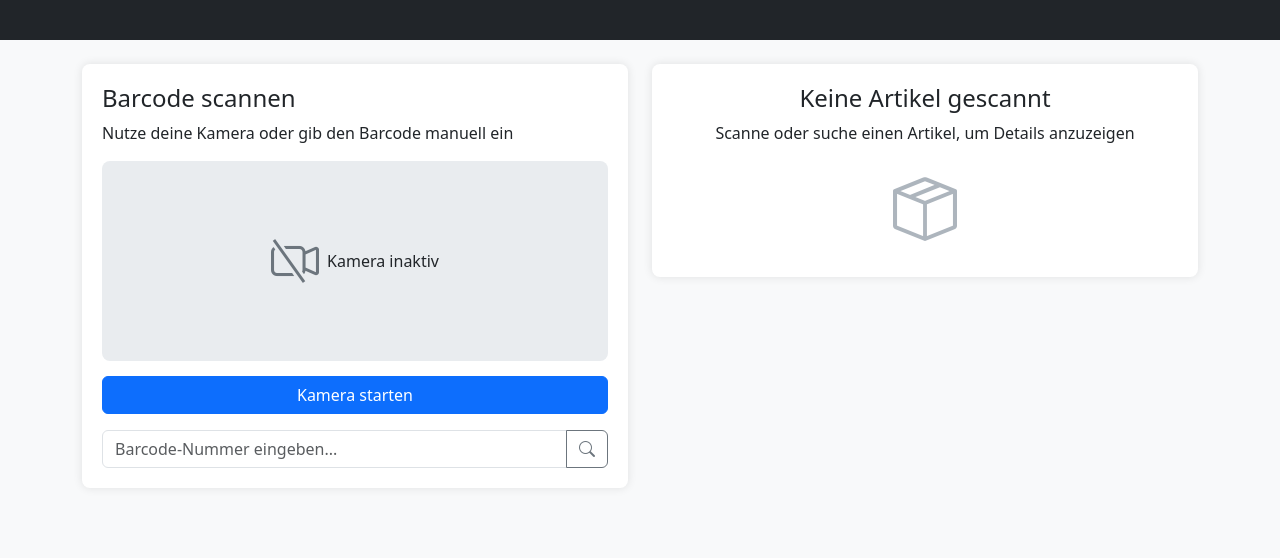
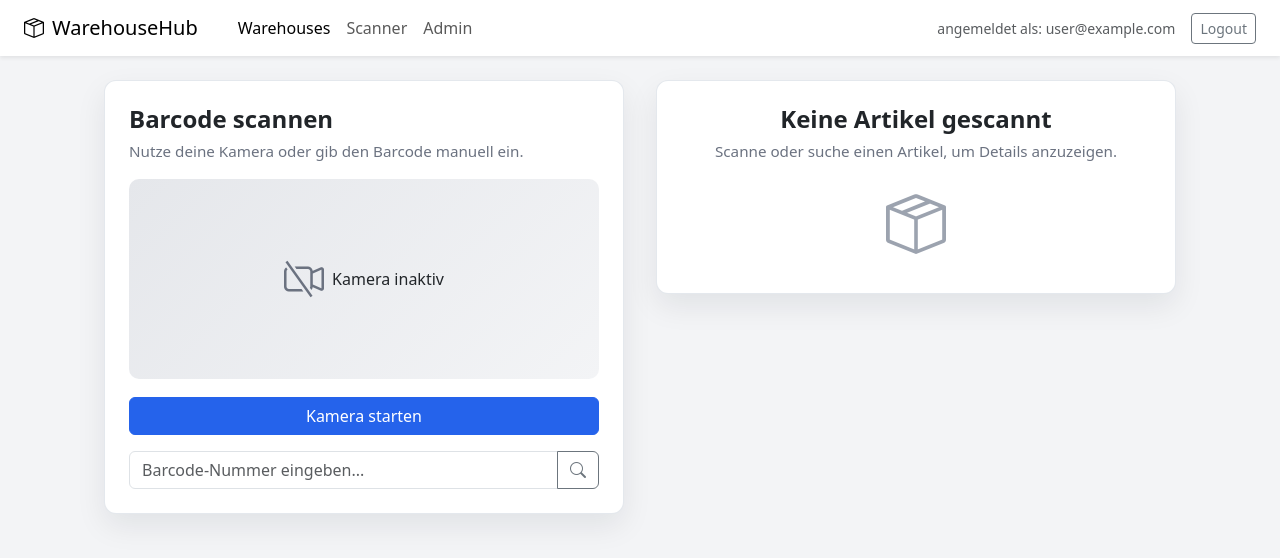
Before and after one commit to Mathiasm64/Nexus, a website: page Frontend/Scanner.html in a window 1280 px wide. Drawn offline with nearby package versions, Linux system fonts and the light colour scheme.

Commit message:
Scanner navbar hinzugefügt

```diff
--- a/Frontend/Scanner.html
+++ b/Frontend/Scanner.html
@@ -5,70 +5,164 @@
   <meta name="viewport" content="width=device-width, initial-scale=1">
   <title>WarehouseHub Scanner</title>
   <link href="https://cdn.jsdelivr.net/npm/bootstrap@5.3.2/dist/css/bootstrap.min.css" rel="stylesheet">
+  <link href="https://cdn.jsdelivr.net/npm/bootstrap-icons@1.10.5/font/bootstrap-icons.css" rel="stylesheet">
   <style>
     body {
-      background-color: #f8f9fa;
+      background-color: #f3f4f6;
+      overflow: hidden; /* Scrollbar aus */
+      font-family: system-ui, -apple-system, BlinkMacSystemFont, "Segoe UI", sans-serif;
     }
+
     .scanner-panel, .details-panel {
-      background-color: white;
-      border-radius: 8px;
-      padding: 20px;
-      box-shadow: 0 0 10px rgba(0,0,0,0.1);
+      background-color: #ffffff;
+      border-radius: 12px;
+      padding: 24px;
+      box-shadow: 0 12px 30px rgba(15, 23, 42, 0.08);
+      height: 100%;
+      border: 1px solid rgba(148, 163, 184, 0.25);
     }
+
     .camera-placeholder {
       height: 200px;
-      background-color: #e9ecef;
+      background: linear-gradient(135deg, #e5e7eb, #f3f4f6);
       display: flex;
       align-items: center;
       justify-content: center;
-      border-radius: 8px;
-      margin-bottom: 15px;
+      border-radius: 10px;
+      margin-bottom: 18px;
     }
+
     .camera-placeholder i {
-      font-size: 48px;
-      color: #6c757d;
+      font-size: 40px;
+      color: #6b7280;
+      margin-right: 8px;
     }
+
     .details-panel i {
-      font-size: 64px;
-      color: #adb5bd;
+      font-size: 60px;
+      color: #9ca3af;
+    }
+
+    h4 {
+      font-weight: 600;
+      margin-bottom: 6px;
+    }
+
+    p {
+      margin-bottom: 16px;
+      color: #6b7280;
+      font-size: 0.95rem;
+    }
+
+    /* Platz unter Navbar (Höhe deiner Navbar) */
+    main {
+      padding-top: 80px;
+    }
+
+    /* Zeile: voller Bereich unter Navbar, sauber zentriert */
+    .scanner-row {
+      height: calc(100vh - 80px);
+      display: flex;
+      align-items: flex-start;    /* gleiche Höhe von oben */
+      justify-content: center;    /* Block mit beiden Karten mittig */
+      gap: 2rem;
+    }
+
+    /* Karten etwas schmaler für mehr Luft */
+    .scanner-col {
+      max-width: 520px;
+    }
+
+    .btn-primary {
+      background-color: #2563eb;
+      border-color: #2563eb;
+    }
+
+    .btn-primary:hover {
+      background-color: #1d4ed8;
+      border-color: #1d4ed8;
     }
   </style>
 </head>
 <body>
-  <!-- Navbar -->
-  <nav class="navbar navbar-expand-lg navbar-dark bg-dark mb-4" style="padding-top:20px; padding-bottom:20px;"> <div class="container-fluid"> </div> </nav>
+  <!-- Top Navbar (GENAU wie zuvor) -->
+  <nav class="navbar navbar-expand-lg navbar-light bg-white shadow-sm fixed-top">
+    <div class="container-fluid px-4">
+      <a class="navbar-brand" href="#">
+        <i class="bi bi-box-seam me-2"></i>WarehouseHub
+      </a>
+      <button
+        class="navbar-toggler"
+        type="button"
+        data-bs-toggle="collapse"
+        data-bs-target="#mainNavbar"
+        aria-controls="mainNavbar"
+        aria-expanded="false"
+        aria-label="Toggle navigation"
+      >
+        <span class="navbar-toggler-icon"></span>
+      </button>
 
+      <div class="collapse navbar-collapse" id="mainNavbar">
+        <ul class="navbar-nav ms-3 me-auto mb-2 mb-lg-0">
+          <li class="nav-item">
+            <a class="nav-link active" aria-current="page" href="lager_uebersicht.html">
+              Warehouses
+            </a>
+          </li>
+          <li class="nav-item">
+            <a class="nav-link" href="Scanner.html">Scanner</a>
+          </li>
+          <li class="nav-item">
+            <a class="nav-link" href="#">Admin</a>
+          </li>
+        </ul>
+
+        <div class="d-flex align-items-center gap-3">
+          <span class="text-muted small">angemeldet als: user@example.com</span>
+          <button class="btn btn-outline-secondary btn-sm">
+            Logout
+          </button>
+        </div>
+      </div>
+    </div>
+  </nav>
+
+  <main>
     <div class="container">
-    <div class="row g-4">
+      <!-- volle Höhe und zentriert -->
+      <div class="scanner-row">
+        <div class="col-md-6 scanner-col">
           <!-- Scanner Panel -->
-      <div class="col-md-6">
           <div class="scanner-panel">
             <h4>Barcode scannen</h4>
-          <p>Nutze deine Kamera oder gib den Barcode manuell ein</p>
+            <p>Nutze deine Kamera oder gib den Barcode manuell ein.</p>
             <div class="camera-placeholder">
               <i class="bi bi-camera-video-off"></i>
-            <span class="ms-2">Kamera inaktiv</span>
+              <span>Kamera inaktiv</span>
             </div>
             <button class="btn btn-primary w-100 mb-3">Kamera starten</button>
             <div class="input-group">
               <input type="text" class="form-control" placeholder="Barcode-Nummer eingeben...">
-            <button class="btn btn-outline-secondary"><i class="bi bi-search"></i></button>
+              <button class="btn btn-outline-secondary">
+                <i class="bi bi-search"></i>
+              </button>
             </div>
           </div>
         </div>
 
+        <div class="col-md-6 scanner-col">
           <!-- Item Details Panel -->
-      <div class="col-md-6">
           <div class="details-panel text-center">
             <h4>Keine Artikel gescannt</h4>
-          <p>Scanne oder suche einen Artikel, um Details anzuzeigen</p>
+            <p>Scanne oder suche einen Artikel, um Details anzuzeigen.</p>
             <i class="bi bi-box-seam"></i>
           </div>
         </div>
       </div>
     </div>
+  </main>
 
-  <!-- Bootstrap Icons -->
-  <link href="https://cdn.jsdelivr.net/npm/bootstrap-icons@1.10.5/font/bootstrap-icons.css" rel="stylesheet">
+  <script src="https://cdn.jsdelivr.net/npm/bootstrap@5.3.2/dist/js/bootstrap.bundle.min.js"></script>
 </body>
 </html>
```
Lines whose indentation alone changed are shown as unchanged.
